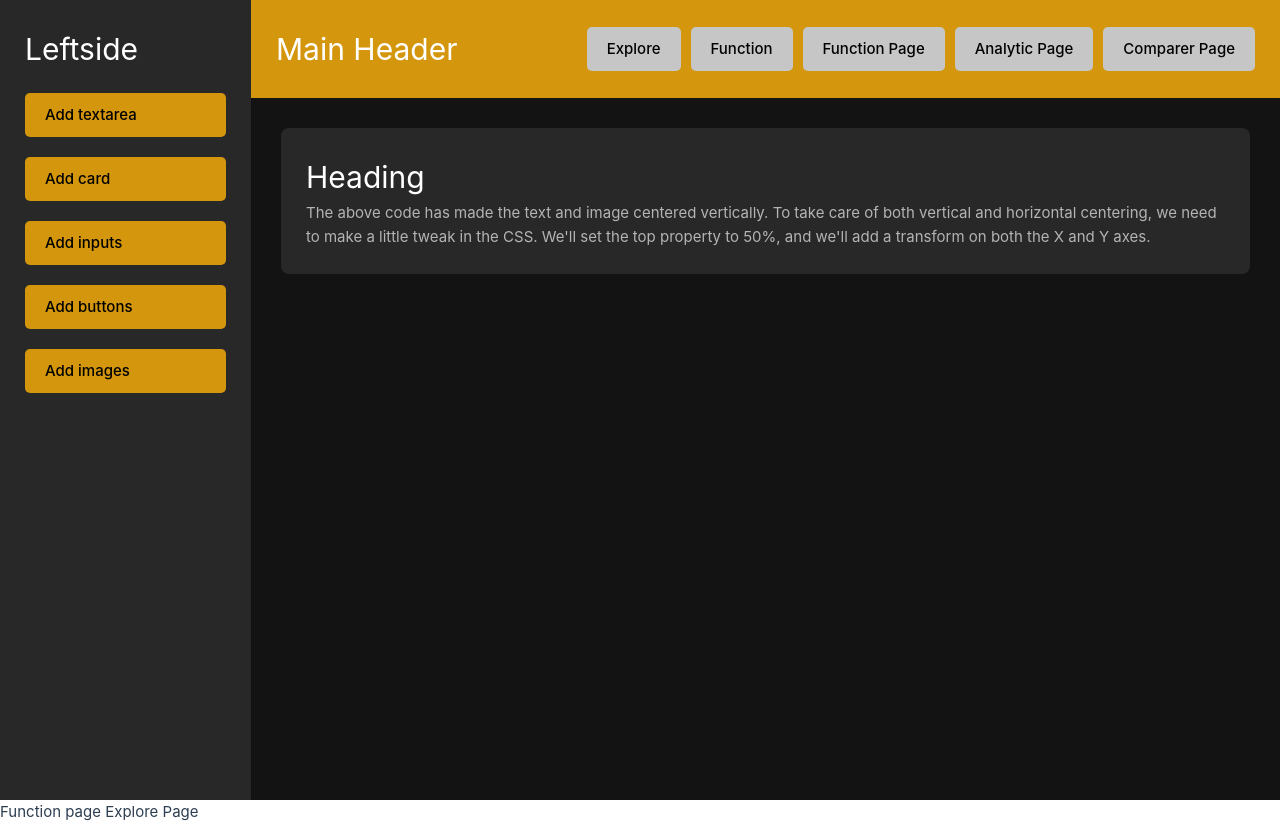
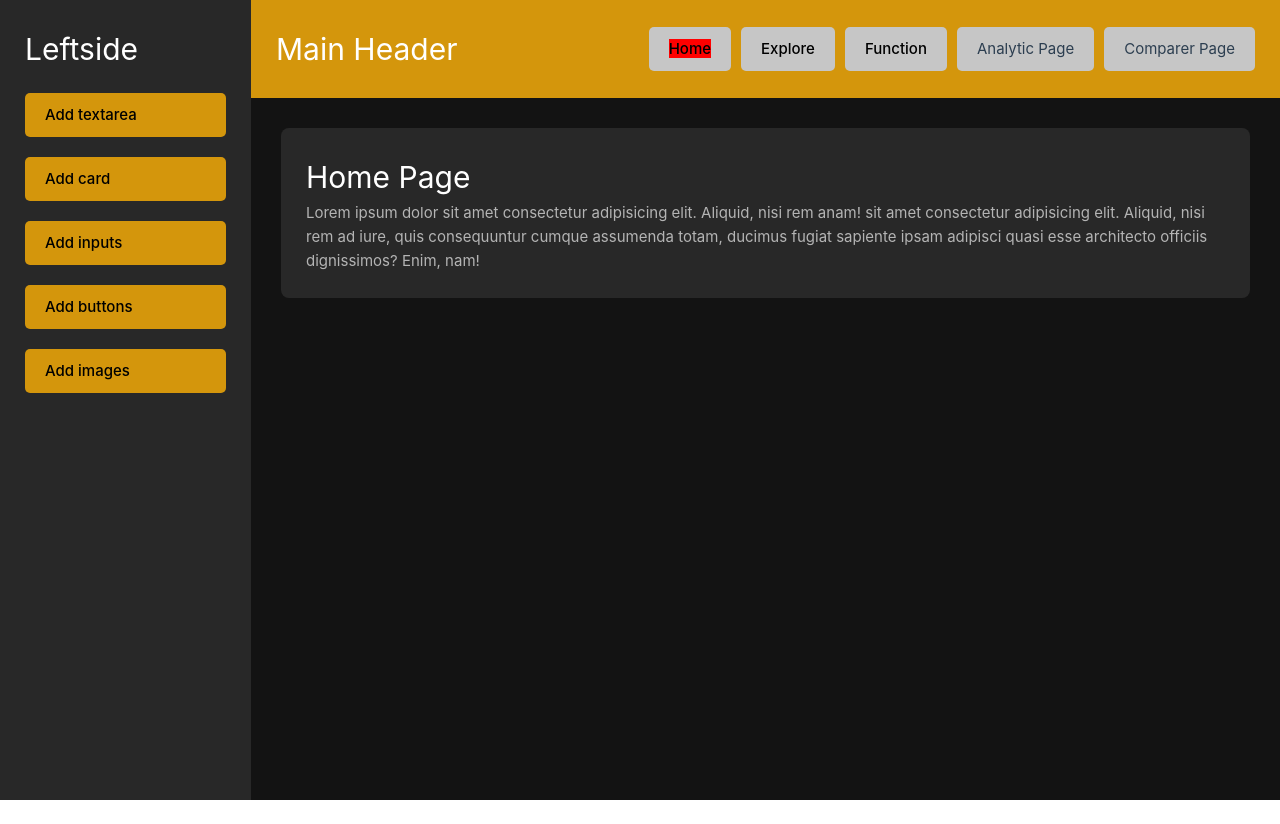
Before and after one commit to MuhammadUmair555/LearnVue, a Vue app: page /home in a window 1280 px wide. After the commit the page ends 800 px from the top, so only its background shows below. Built offline with nearby package versions, Linux system fonts and the light colour scheme.

Commit message:
ui fif
ui fif

```diff
--- a/src/App.vue
+++ b/src/App.vue
@@ -1,14 +1,14 @@
 <script setup>
 
-import MainWrapper from "./components/MainWrapper.vue";
-import Function from "./views/Function.vue";
-import Explore from "./views/Explore.vue";
+import MainWrapper from "./components/Template/MainWrapper.vue";
+// import Function from "./views/Function.vue";
+// import Explore from "./views/Explore.vue";
 </script>
 
 <template>
+
+
   <MainWrapper />
-  <Function />
-  <Explore />
 
 </template>
 
--- a/src/assets/style.scss
+++ b/src/assets/style.scss
@@ -1,3 +1,4 @@
+
 p{
     color: #b4b4b4;
 }
@@ -19,6 +20,9 @@ p{
   .root{
     width: 100%;
   }
+  .router-link-active{
+    background-color: red;
+  }
   .header{
     background-color: #d4960c;
     width: 100%;
@@ -33,28 +37,44 @@ p{
 
         li{
             list-style-type: none;
-            padding: 10px 20px;
             background-color: #c6c6c6;
             margin-top: 0;
             border-radius: 5px;
-            font-weight: 500;
-            color: #000;
+             padding: 10px 20px;
+
+
+            a{
+              // padding: 10px 20px;
+              text-decoration: none;
+              font-weight: 500;
+              color: #000;
+
+            }
         }
         li:hover{
             background-color: #282828;
             cursor: pointer;
+           a{
             color: #c6c6c6;
+           }
         }
       }
   }
-  .mainBody{
+  .main-body{
+    background-color: #9b1616;
+    margin: 30px;
+    padding: 25px;
+    border-radius: 8px;
+  }
+  .page-container{
     background-color: #282828;
     margin: 30px;
     padding: 25px;
     border-radius: 8px;
+    transition: all 0.3s ease-in-out;
   }
 
-  .leftTabs ul{
+  .leftSide .leftTabs ul{
     padding: 0;
     li{
         list-style-type: none;
--- a/src/components/Layout/Header.vue
+++ b/src/components/Layout/Header.vue
@@ -3,15 +3,16 @@
     <h1> Main Header</h1>
     <div class="leftTabs">
         <ul>
-
-            <li> Explore </li>
-            <li>Function</li>
-            <li>Function Page</li>
+            <li> <router-link to="/home">Home</router-link> </li>
+            <li><router-link to="/explore">Explore</router-link></li>
+            <li> <router-link to="/function">Function</router-link></li>
             <li>Analytic Page</li>
             <li>Comparer Page</li>
 
         </ul>
 
+
+
     </div>
    </div>
 
--- a/src/components/Template/MainBody.vue
+++ b/src/components/Template/MainBody.vue
@@ -1,10 +1,8 @@
+<script>
+// import Home from ""
+</script>
 <template>
   <div class="mainBody">
-   <div class="content">
-      <h1>Heading</h1>
-      <p>
-         The above code has made the text and image centered vertically. To take care of both vertical and horizontal centering, we need to make a little tweak in the CSS. We'll set the top property to 50%, and we'll add a transform on both the X and Y axes.
-      </p>
-   </div>
+   <router-view />
   </div>
 </template>
--- a/src/main.js
+++ b/src/main.js
@@ -1,10 +1,10 @@
 import { createApp } from 'vue'
 import App from './App.vue'
-
+import router from './router'
 import './assets/main.css';
 import './assets/style.scss'
 // import './router'
 
 
 
-createApp(App).mount('#app')
+createApp(App).use(router).mount('#app')
--- /dev/null
+++ b/src/router.js
@@ -0,0 +1,20 @@
+import { createRouter, createWebHistory } from 'vue-router'
+// import Home from '@/Home.vue'
+
+export default createRouter({
+  history: createWebHistory(),
+  routes: [
+    {
+      path: '/home',
+      component: () => import('@/views/Home.vue'),
+    },
+    {
+      path: '/function',
+      component: () => import('@/views/Function.vue'),
+    },
+    {
+      path: '/explore',
+      component: () => import('@/views/Explore.vue'),
+    },
+  ],
+})
--- a/src/views/Explore.vue
+++ b/src/views/Explore.vue
@@ -1,3 +1,6 @@
 <template>
-    Explore Page
+   <div class="page-container">
+    <h1> Explore Page</h1>
+    <p>Lorem ipsum dolor sit amet consectetur adipisicing elit. Aliquid,  cumque assumenda totam, ducimus fugiat sapiente ipsam adipisci quasi esse architecto officiis dignissimos? Enim, nam!</p>
+   </div>
 </template>
--- a/src/views/Function.vue
+++ b/src/views/Function.vue
@@ -1,3 +1,7 @@
 <template>
-Function page
+<div class="page-container">
+    <h1> Function Page</h1>
+    <p>Lorem ipsum dolor sit amet consectetur adipisicing elit. Aliquid, nisi rem ad iure, quis consequuntur cumque assumenda totam, ducimus fugiat sapiente ipsam adipisci quasi esse architecto officiis dignissimos? Enim, nam! sit amet consectetur adipisicing elit. Aliquid, nisi rem ad iure, quis consequuntur cumque assumenda totam, ducimus fugiat sapiente ipsam adipisci quasi esse architecto officiis dignissimos? Enim, nam!</p>
+
+</div>
 </template>
--- /dev/null
+++ b/src/views/Home.vue
@@ -0,0 +1,7 @@
+<template>
+   <div class="page-container">
+    <h1> Home Page</h1>
+    <p>Lorem ipsum dolor sit amet consectetur adipisicing elit. Aliquid, nisi rem anam! sit amet consectetur adipisicing elit. Aliquid, nisi rem ad iure, quis consequuntur cumque assumenda totam, ducimus fugiat sapiente ipsam adipisci quasi esse architecto officiis dignissimos? Enim, nam!</p>
+
+</div>
+</template>
```
Also changed, not shown: src/components/Template/MainWrapper.vue (renamed from src/components/MainWrapper.vue, +3 -4 lines).
